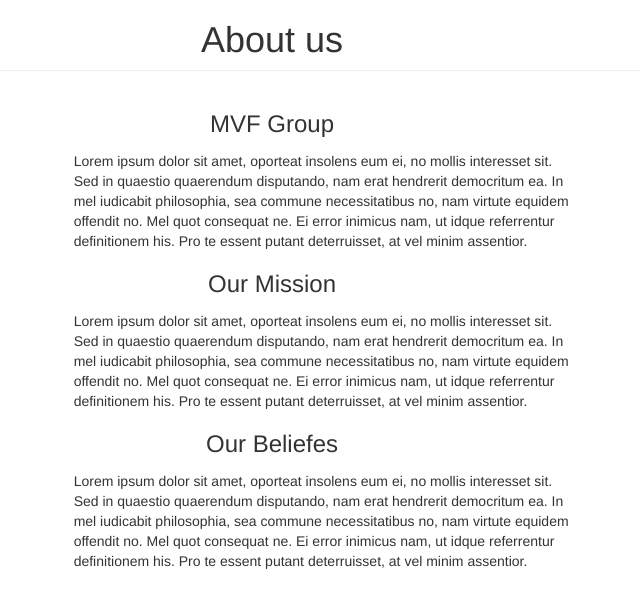
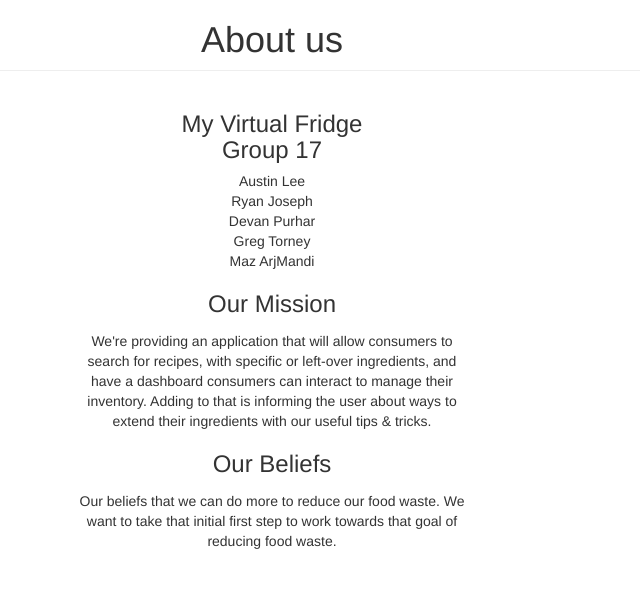
Before and after one commit to AustinBCIT/MVF, a PHP site: page /aboutus.html in a window 1280 px wide. Shown: the part 52-660 px from the top of the page, without its empty margins (368-1008 px from the left). Run offline with PHP 8.4, Linux system fonts and the light colour scheme; some libraries are stand-ins or nearby versions.

Commit message:
Fixed about us page and filled out simple details

```diff
--- a/aboutus.html
+++ b/aboutus.html
@@ -57,17 +57,18 @@
     <div class="header-container col-xs-12 col-md-12"><h1>About us</h1></div>
     </div><hr>
 
-    <div class="header1-container col-xs-12 col-md-12"><h3>MVF Group</h3>
+    <div class="header1-container col-xs-12 col-md-12"><h3>My Virtual Fridge<br> Group 17</h3>
     </div>
     <div class="col-md-4 push-md-5"></div>
-    <div class="aboutus-para col-xs-12 col-md-5 pull-md-4">Lorem ipsum dolor sit amet, oporteat insolens eum ei, no mollis interesset sit. Sed in quaestio quaerendum disputando, nam erat hendrerit democritum ea. In mel iudicabit philosophia, sea commune necessitatibus no, nam virtute equidem offendit no. Mel quot consequat ne. Ei error inimicus nam, ut idque referrentur definitionem his. Pro te essent putant deterruisset, at vel minim assentior.</div>
+    <div class="center-block aboutus-para col-xs-12 col-md-4 pull-md-5"><br>Austin Lee <br>Ryan Joseph<br>Devan Purhar<br>Greg Torney<br>Maz ArjMandi</div>
 
      <div class="header1-container col-xs-12 col-md-12"><h3>Our Mission</h3>
     </div>
     <div class="col-md-4 push-md-5"></div>
-    <div class="aboutus-para col-xs-12 col-md-5 pull-md-4">Lorem ipsum dolor sit amet, oporteat insolens eum ei, no mollis interesset sit. Sed in quaestio quaerendum disputando, nam erat hendrerit democritum ea. In mel iudicabit philosophia, sea commune necessitatibus no, nam virtute equidem offendit no. Mel quot consequat ne. Ei error inimicus nam, ut idque referrentur definitionem his. Pro te essent putant deterruisset, at vel minim assentior.</div>
+    <div class="aboutus-para col-xs-12 col-md-4 pull-md-5">We're providing an application that will allow consumers to search for recipes, with specific or left-over ingredients, and have a dashboard consumers can interact to manage their inventory. Adding to that is informing the user about ways to extend their ingredients with our useful tips &amp; tricks.
+</div>
 
-     <div class="header1-container col-xs-12 col-md-12"><h3>Our Beliefes</h3>
+     <div class="header1-container col-xs-12 col-md-12"><h3>Our Beliefs</h3>
     </div>
     <div class="col-md-4 push-md-5"></div>
-    <div class="aboutus-para col-xs-12 col-md-5 pull-md-4">Lorem ipsum dolor sit amet, oporteat insolens eum ei, no mollis interesset sit. Sed in quaestio quaerendum disputando, nam erat hendrerit democritum ea. In mel iudicabit philosophia, sea commune necessitatibus no, nam virtute equidem offendit no. Mel quot consequat ne. Ei error inimicus nam, ut idque referrentur definitionem his. Pro te essent putant deterruisset, at vel minim assentior.</div>
+    <div class="aboutus-para col-xs-12 col-md-4 pull-md-5">Our beliefs that we can do more to reduce our food waste. We want to take that initial first step to work towards that goal of reducing food waste.</div>
--- a/css/mobile.css
+++ b/css/mobile.css
@@ -72,7 +72,9 @@ h1{text-align: center;
     text-align: center;
 
 }
-.aboutus-para{padding-top:10px;
+.aboutus-para{
+    padding-top:10px;
+    text-align: center;
 }
 
 
```
